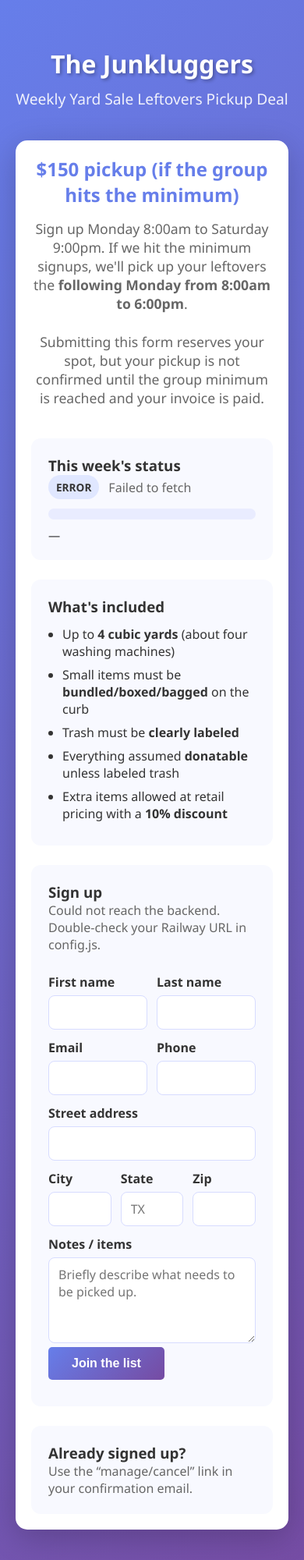
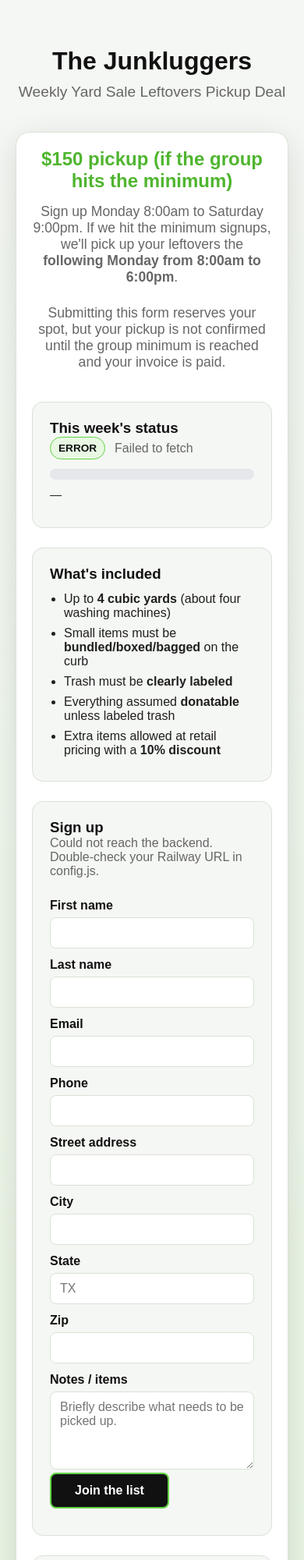
Before and after one commit to katiedayJunk1/yard-sale-cleanup, a plain HTML site: page index.html in a window 390 px wide. Shown: the top 2000 px of the page at 78% size. Drawn offline with Linux system fonts and the light colour scheme; no server answers.

Commit message:
Update site colors to Junkluggers branding

```diff
--- a/style.css
+++ b/style.css
@@ -1,3 +1,18 @@
+:root {
+    --jl-green: #63d344;
+    --jl-green-dark: #4fb52f;
+    --jl-black: #111111;
+    --jl-white: #ffffff;
+    --jl-light: #f5f7f4;
+    --jl-border: #d9e2d5;
+    --jl-text: #1f1f1f;
+    --jl-muted: #666666;
+    --jl-error-bg: #fee2e2;
+    --jl-error-text: #991b1b;
+    --jl-success-bg: #d1fae5;
+    --jl-success-text: #065f46;
+}
+
 * {
     margin: 0;
     padding: 0;
@@ -5,10 +20,11 @@
 }
 
 body {
-    font-family: 'Segoe UI', Tahoma, Geneva, Verdana, sans-serif;
-    background: linear-gradient(135deg, #667eea 0%, #764ba2 100%);
+    margin: 0;
+    font-family: Arial, sans-serif;
+    background: linear-gradient(180deg, var(--jl-light) 0%, #e7f5e2 100%);
     min-height: 100vh;
-    color: #333;
+    color: var(--jl-text);
 }
 
 .container {
@@ -19,7 +35,7 @@
 
 header {
     text-align: center;
-    color: white;
+    color: var(--jl-black);
     margin-bottom: 40px;
     padding-top: 40px;
 }
@@ -27,19 +43,21 @@
 header h1 {
     font-size: 3em;
     margin-bottom: 10px;
-    text-shadow: 2px 2px 4px rgba(0,0,0,0.3);
+    color: var(--jl-black);
+    text-shadow: none;
 }
 
 header .tagline {
     font-size: 1.2em;
-    opacity: 0.9;
+    color: var(--jl-muted);
 }
 
 main {
-    background: white;
-    border-radius: 15px;
+    background: var(--jl-white);
+    border-radius: 18px;
     padding: 40px;
-    box-shadow: 0 10px 40px rgba(0,0,0,0.2);
+    box-shadow: 0 10px 40px rgba(0, 0, 0, 0.12);
+    border: 1px solid var(--jl-border);
 }
 
 .hero {
@@ -49,34 +67,44 @@
 
 .hero h2 {
     font-size: 2em;
-    color: #667eea;
+    color: var(--jl-green-dark);
     margin-bottom: 15px;
 }
 
 .hero p {
     font-size: 1.1em;
-    color: #666;
+    color: var(--jl-muted);
     margin-bottom: 25px;
 }
 
 .btn {
     padding: 12px 30px;
-    border: none;
-    border-radius: 5px;
+    border: 2px solid var(--jl-green);
+    border-radius: 8px;
     cursor: pointer;
     font-size: 1em;
-    font-weight: 600;
+    font-weight: 700;
     transition: all 0.3s ease;
+    background: var(--jl-black);
+    color: var(--jl-white);
+}
+
+.btn:hover {
+    background: var(--jl-green);
+    color: var(--jl-black);
+    transform: translateY(-2px);
+    box-shadow: 0 5px 15px rgba(79, 181, 47, 0.25);
 }
 
 .btn-primary {
-    background: linear-gradient(135deg, #667eea 0%, #764ba2 100%);
-    color: white;
+    background: var(--jl-black);
+    color: var(--jl-white);
+    border: 2px solid var(--jl-green);
 }
 
 .btn-primary:hover {
-    transform: translateY(-2px);
-    box-shadow: 0 5px 15px rgba(102, 126, 234, 0.4);
+    background: var(--jl-green);
+    color: var(--jl-black);
 }
 
 .features {
@@ -84,7 +112,7 @@
 }
 
 .features h3 {
-    color: #667eea;
+    color: var(--jl-black);
     margin-bottom: 20px;
     font-size: 1.5em;
 }
@@ -98,18 +126,22 @@
 
 .features li {
     padding: 15px;
-    background: #f8f9ff;
-    border-left: 4px solid #667eea;
+    background: var(--jl-light);
+    border-left: 4px solid var(--jl-green);
     border-radius: 5px;
     font-size: 1.05em;
 }
 
 footer {
     text-align: center;
-    color: white;
+    color: var(--jl-muted);
     margin-top: 40px;
     padding-bottom: 20px;
-    opacity: 0.8;
+}
+
+footer a {
+    color: var(--jl-green-dark);
+    font-weight: 700;
 }
 
 /* --- additions for deal signup --- */
@@ -117,12 +149,17 @@
 .card {
     margin-top: 25px;
     padding: 22px;
-    border-radius: 12px;
-    background: #f8f9ff;
+    border-radius: 14px;
+    background: var(--jl-light);
+    border: 1px solid var(--jl-border);
+}
+
+.card h3 {
+    color: var(--jl-black);
 }
 
 .muted {
-    color: #666;
+    color: var(--jl-muted);
 }
 
 .status-row {
@@ -138,26 +175,46 @@
     border-radius: 999px;
     font-weight: 700;
     font-size: 0.85em;
-    background: #e0e7ff;
-    color: #333;
+    background: var(--jl-white);
+    color: var(--jl-black);
+    border: 1px solid var(--jl-border);
 }
 
-.badge.on { background: #d1fae5; }
-.badge.fail { background: #fee2e2; }
-.badge.closed { background: #e5e7eb; }
-.badge.open { background: #e0e7ff; }
+.badge.on {
+    background: var(--jl-green);
+    color: var(--jl-black);
+    border-color: var(--jl-green-dark);
+}
+
+.badge.fail {
+    background: var(--jl-error-bg);
+    color: var(--jl-error-text);
+    border-color: #fecaca;
+}
+
+.badge.closed {
+    background: #e5e7eb;
+    color: #374151;
+    border-color: #d1d5db;
+}
+
+.badge.open {
+    background: #e8f8e3;
+    color: var(--jl-black);
+    border-color: var(--jl-green);
+}
 
 .progress {
     width: 100%;
     height: 14px;
-    background: #e9ecff;
+    background: #e5e7eb;
     border-radius: 999px;
     overflow: hidden;
 }
 
 .progress-bar {
     height: 100%;
-    background: linear-gradient(135deg, #667eea 0%, #764ba2 100%);
+    background: linear-gradient(90deg, var(--jl-green), var(--jl-green-dark));
     width: 0%;
     transition: width 0.4s ease;
 }
@@ -175,7 +232,9 @@
     padding-left: 18px;
 }
 
-.bullets li { margin: 8px 0; }
+.bullets li {
+    margin: 8px 0;
+}
 
 .form {
     margin-top: 14px;
@@ -184,7 +243,7 @@
 .form label {
     display: block;
     font-weight: 600;
-    color: #333;
+    color: var(--jl-black);
     margin-top: 12px;
 }
 
@@ -194,9 +253,18 @@
     margin-top: 6px;
     padding: 10px 12px;
     border-radius: 8px;
-    border: 1px solid #d7dcff;
+    border: 1px solid var(--jl-border);
     font-size: 1em;
     font-family: inherit;
+    background: var(--jl-white);
+    color: var(--jl-text);
+}
+
+.form input:focus,
+.form textarea:focus {
+    outline: none;
+    border-color: var(--jl-green);
+    box-shadow: 0 0 0 3px rgba(99, 211, 68, 0.18);
 }
 
 .form textarea {
@@ -209,37 +277,53 @@
     gap: 12px;
 }
 
-.form-row > * { flex: 1; }
+.form-row > * {
+    flex: 1;
+}
 
 .form-msg {
     margin-top: 12px;
-    color: #b91c1c;
+    color: var(--jl-error-text);
 }
 
 .form-msg.ok {
-    color: #065f46;
+    color: var(--jl-success-text);
 }
 
-.table-wrap { overflow-x: auto; }
+.table-wrap {
+    overflow-x: auto;
+}
 
 .table {
     width: 100%;
     border-collapse: collapse;
     margin-top: 12px;
-    background: white;
+    background: var(--jl-white);
     border-radius: 10px;
     overflow: hidden;
 }
 
-.table th, .table td {
+.table th,
+.table td {
     padding: 10px;
-    border-bottom: 1px solid #eef2ff;
+    border-bottom: 1px solid var(--jl-border);
     text-align: left;
     font-size: 0.95em;
 }
 
-.table th { color: #4f46e5; background: #eef2ff; }
+.table th {
+    color: var(--jl-black);
+    background: #e8f8e3;
+    border-bottom: 2px solid var(--jl-green);
+}
 
+a {
+    color: var(--jl-green-dark);
+}
+
+a:hover {
+    color: var(--jl-black);
+}
 
 @media (max-width: 768px) {
     header h1 {
@@ -253,4 +337,13 @@
     .hero h2 {
         font-size: 1.5em;
     }
+
+    .form-row {
+        flex-direction: column;
+        gap: 0;
+    }
+
+    .progress-meta {
+        flex-direction: column;
+    }
 }
```
